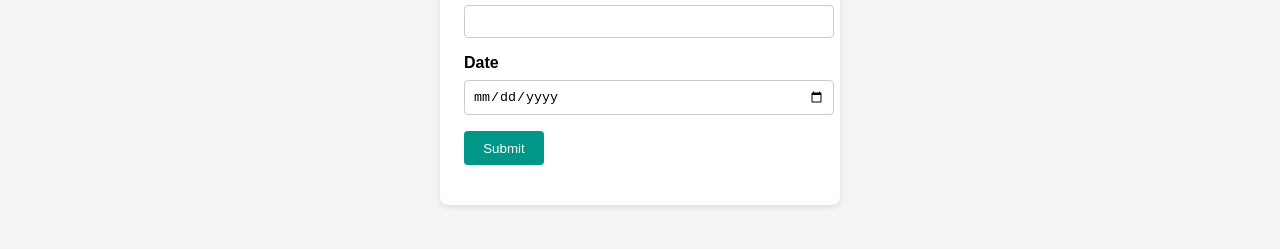
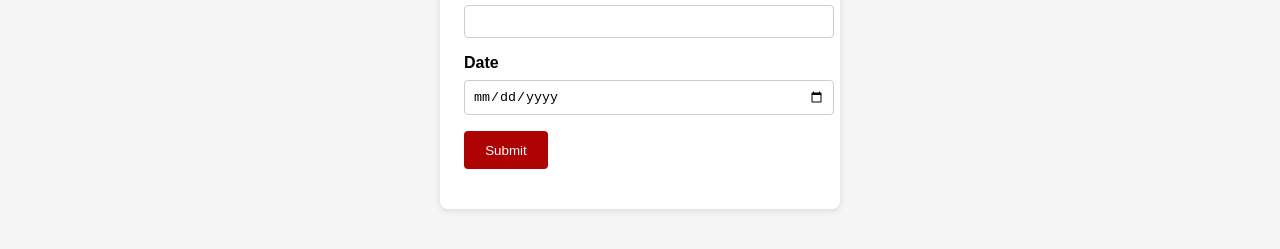
Before and after one commit to Jluste93/Fitness-Warriors_UI, a website: page logging.html in a window 1280 px wide. Shown: the part 267-516 px from the top of the page. Drawn offline with Linux system fonts and the light colour scheme.

Commit message:
updated colors

```diff
--- a/logging.css
+++ b/logging.css
@@ -5,7 +5,6 @@
         padding-top: 0; /* override top padding */
         background: #f5f5f5;
     }
-
 
     form {
         background: #fff;
@@ -32,12 +31,16 @@
       border-radius: 4px;
     }
     button {
-      background: #009688;
+      background-color: #ad0303;
       color: white;
       padding: 0.6rem 1.2rem;
-      border: none;
+      border: 2px solid #ad0303;
       border-radius: 4px;
       cursor: pointer;
+    }
+    button:hover{
+        background-color: #ffffff;
+        color:#ad0303;
     }
     .message {
       margin-top: 1rem;
```
